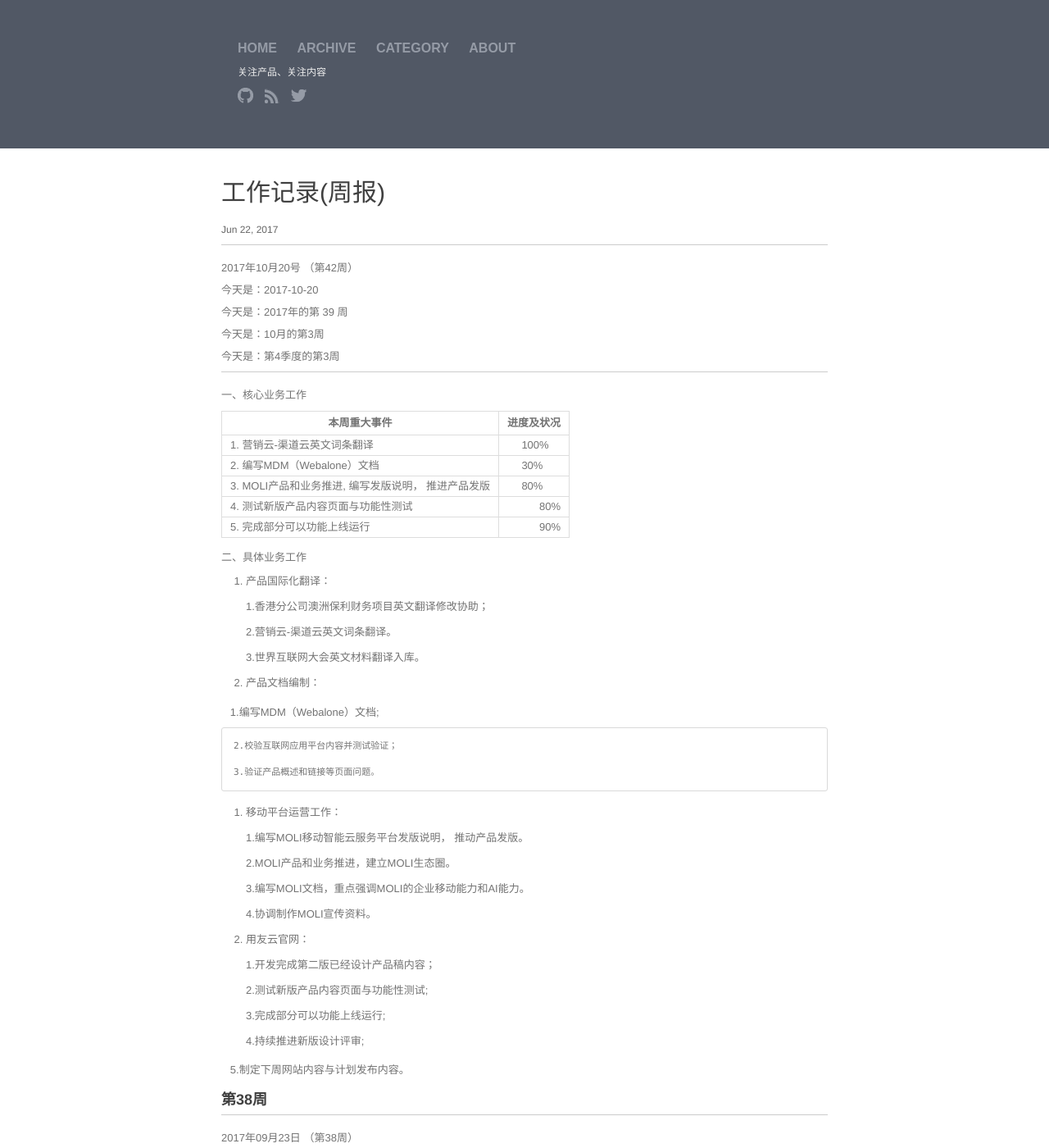
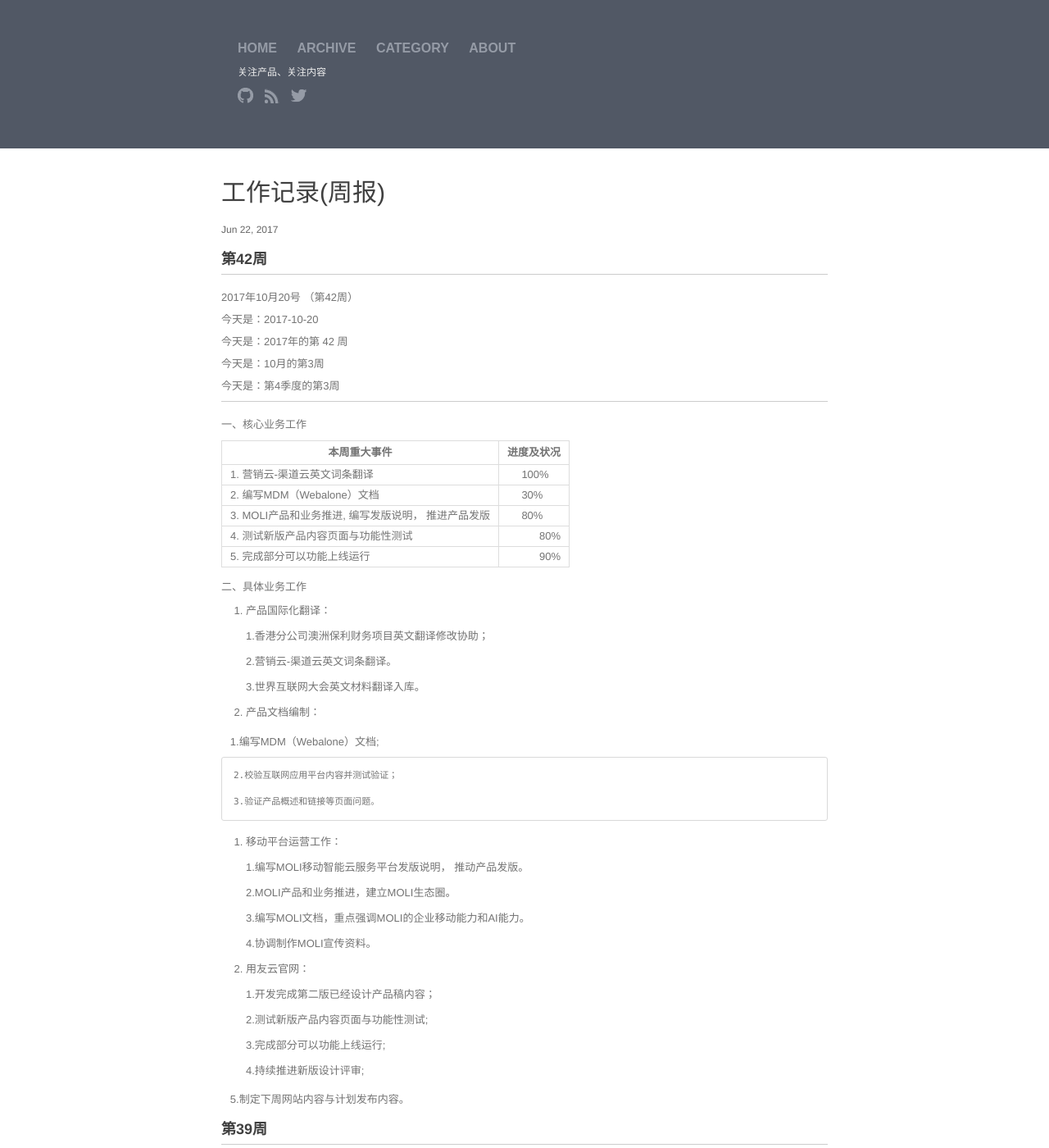
Before and after one commit to walllFlower/blog, a Jekyll site: the page built from _posts/2017-06-22-day_report_cxz.md, in a window 1280 px wide and 1400 px high. Shown: the whole window at 82% size. Built offline with Jekyll 4.4.1, drawn with Linux system fonts in a browser that asks for light colours; comment, search, counter and statistics services are not loaded.

Commit message:
Update 2017-06-22-day_report_cxz.md

```diff
--- a/_posts/2017-06-22-day_report_cxz.md
+++ b/_posts/2017-06-22-day_report_cxz.md
@@ -5,13 +5,15 @@ date:   2017-06-22 14:57:32
 categories: 日报
 ---
 
+###  第42周
+
 ***
 
 2017年10月20号 （第42周）
 
 今天是：2017-10-20
 
-今天是：2017年的第 39 周
+今天是：2017年的第 42 周
 
 今天是：10月的第3周
 
@@ -69,11 +71,11 @@ categories: 日报
 
     5.制定下周网站内容与计划发布内容。
 
-###  第38周
+###  第39周
 
 ***
 
-2017年09月23日 （第38周）
+2017年09月23日 （第39周）
 
 今天是：2017-9-23
 
```
